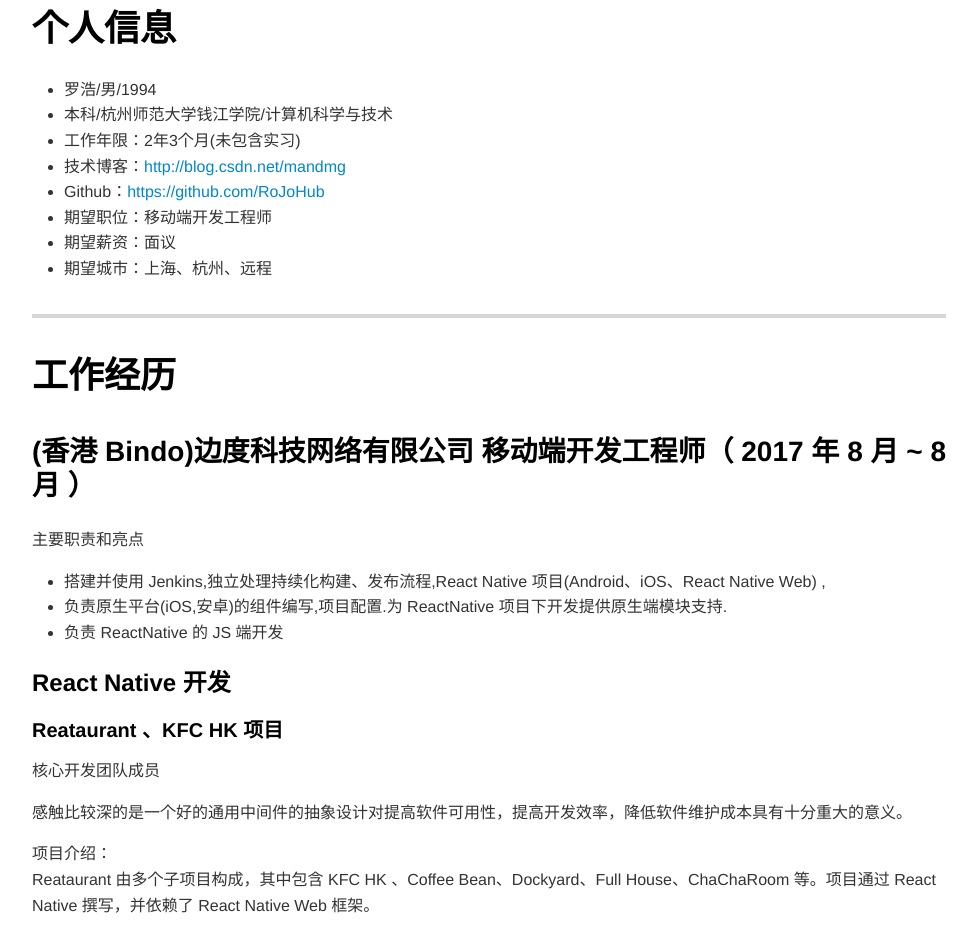
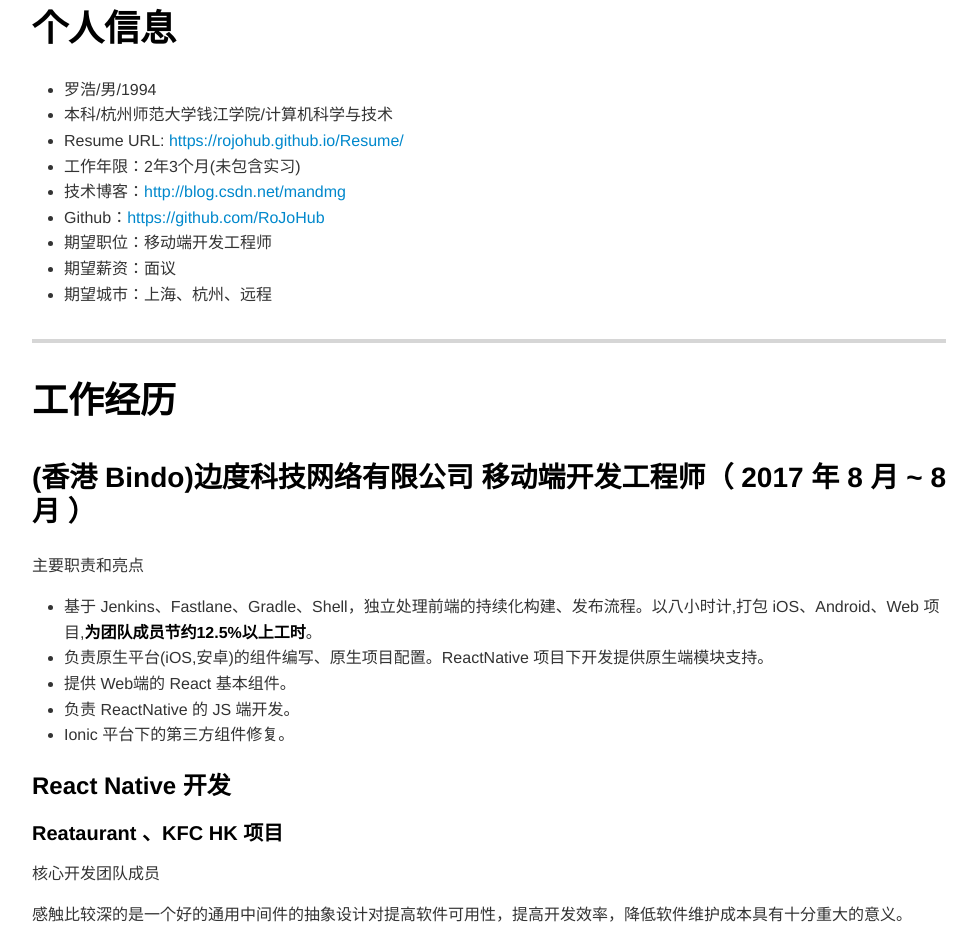
Before and after one commit to RoJoHub/Resume, a plain HTML site: page index.html in a window 1280 px wide. Shown: the part 280-1211 px from the top of the page, without its empty margins (151-1128 px from the left). Drawn offline with nearby package versions, Linux system fonts and the light colour scheme.

Commit message:
更新职责和亮点

```diff
--- a/index.html
+++ b/index.html
@@ -225,6 +225,7 @@ code.language-yaml {
 <ul>
 <li>罗浩/男/1994</li>
 <li>本科/杭州师范大学钱江学院/计算机科学与技术</li>
+<li>Resume URL: <a href="https://rojohub.github.io/Resume/">https://rojohub.github.io/Resume/</a></li>
 <li>工作年限：2年3个月(未包含实习)</li>
 <li>技术博客：<a href="http://blog.csdn.net/mandmg">http://blog.csdn.net/mandmg</a></li>
 <li>Github：<a href="https://github.com/RoJoHub">https://github.com/RoJoHub</a></li>
@@ -239,9 +240,11 @@ code.language-yaml {
 
 <p>主要职责和亮点</p>
 <ul>
-<li>搭建并使用 Jenkins,独立处理持续化构建、发布流程,React Native 项目(Android、iOS、React Native Web) ,</li>
-<li>负责原生平台(iOS,安卓)的组件编写,项目配置.为 ReactNative 项目下开发提供原生端模块支持.</li>
-<li>负责 ReactNative 的 JS 端开发</li>
+<li>基于 Jenkins、Fastlane、Gradle、Shell，独立处理前端的持续化构建、发布流程。以八小时计,打包 iOS、Android、Web 项目,<strong>为团队成员节约12.5%以上工时</strong>。</li>
+<li>负责原生平台(iOS,安卓)的组件编写、原生项目配置。ReactNative 项目下开发提供原生端模块支持。</li>
+<li>提供 Web端的 React 基本组件。</li>
+<li>负责 ReactNative 的 JS 端开发。</li>
+<li>Ionic 平台下的第三方组件修复。</li>
 </ul>
 <h3 class="mume-header" id="react-native-%E5%BC%80%E5%8F%91">React Native 开发</h3>
 
```
